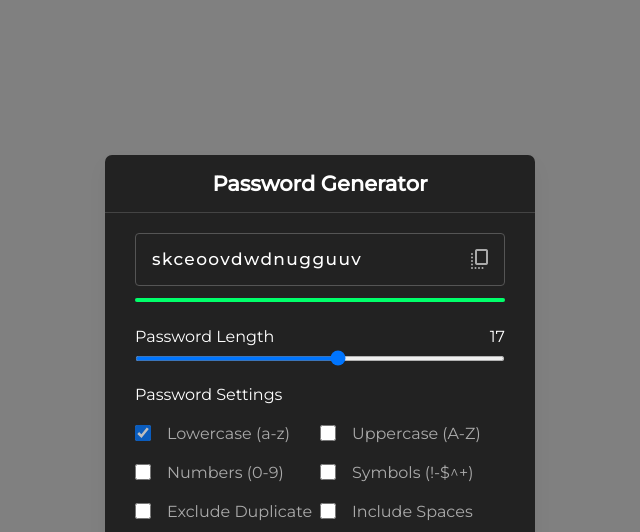
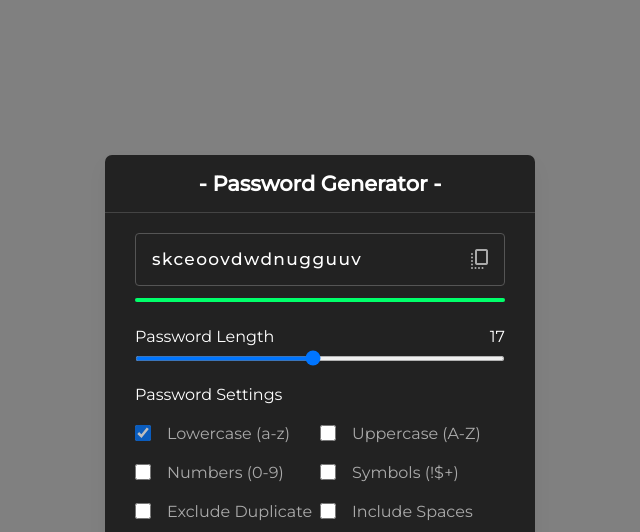
Before and after one commit to omarmosharawi/AdvPassGen_JS, a plain HTML site: page index.html in a window 1280 px wide. Shown: the top 532 px of the page, 320-960 px from the left. Drawn offline with nearby package versions, Linux system fonts and the light colour scheme.

Commit message:
Update index.html

```diff
--- a/index.html
+++ b/index.html
@@ -7,11 +7,10 @@
   <link rel='stylesheet' href='https://fonts.googleapis.com/css2?family=Material+Symbols+Rounded:opsz,wght,FILL,GRAD@20..48,100..700,0..1,-50..200'>
   <link rel='stylesheet' href='https://fonts.googleapis.com/css2?family=Montserrat:wght@400;500&amp;display=swap'>
   <link rel="stylesheet" href="style.css">
-
 </head>
 <body>
 <div class="container">
-  <h2>Password Generator</h2>
+  <h2>- Password Generator -</h2>
   <div class="wrapper">
     <div class="input-box">
       <input type="text" disabled>
@@ -23,7 +22,7 @@
         <label class="title">Password Length</label>
         <span></span>
       </div>
-      <input type="range" min="1" max="30" value="17" step="1">
+      <input type="range" min="5" max="30" value="17" step="1">
     </div>
     <div class="pass-settings">
       <label class="title">Password Settings</label>
@@ -42,7 +41,7 @@
         </li>
         <li class="option">
           <input type="checkbox" id="symbols">
-          <label for="symbols">Symbols (!-$^+)</label>
+          <label for="symbols">Symbols (!$+)</label>
         </li>
         <li class="option">
           <input type="checkbox" id="exc-duplicate">
```
